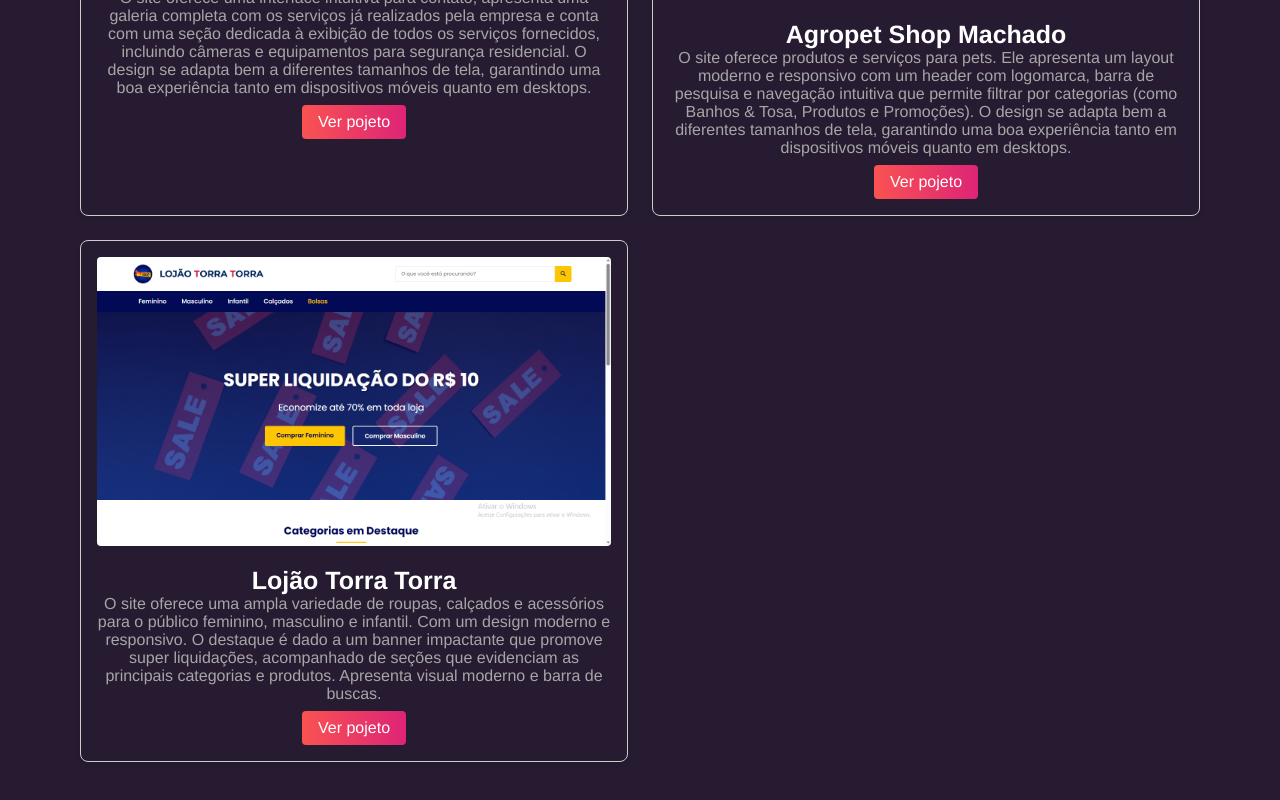
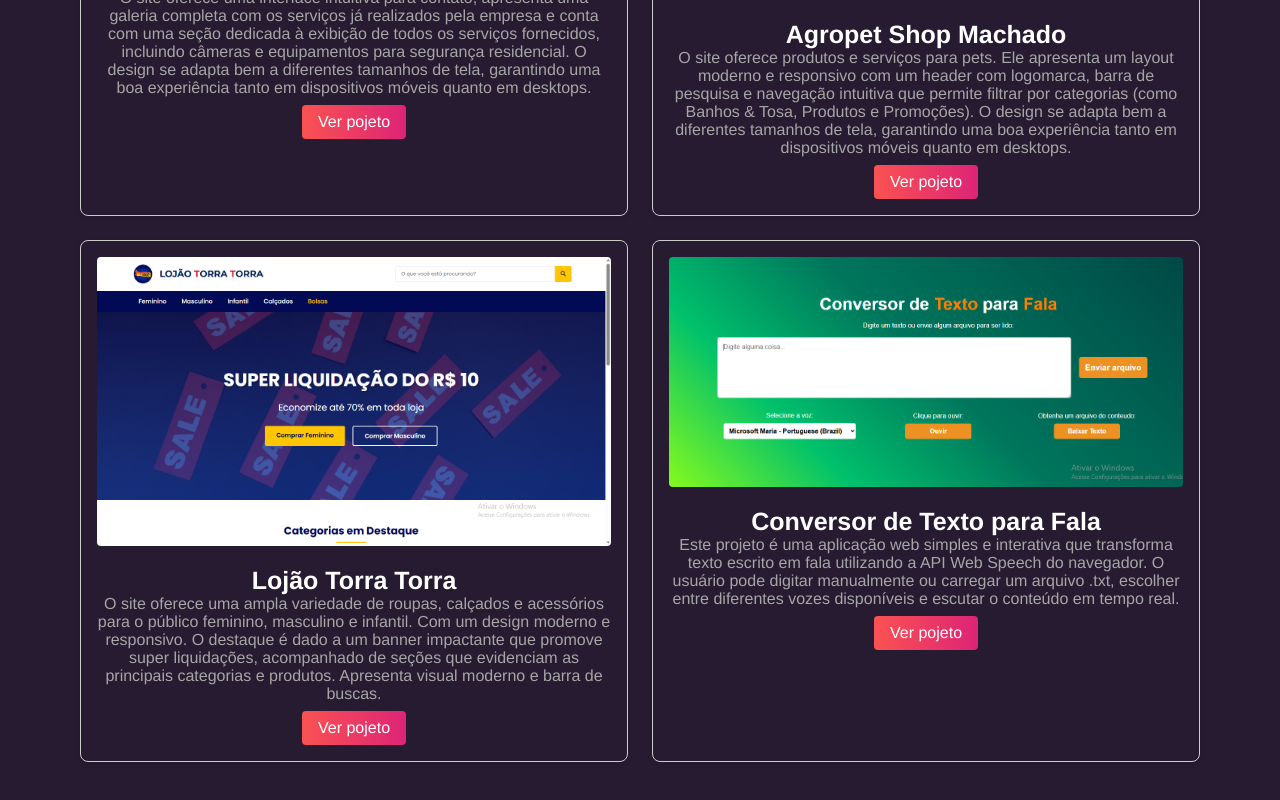
Before and after one commit to GirlaneCosta/portfoliogirlane, a React (Vite) app: page /projetos in a window 1280 px wide. Shown: the part 626-1426 px from the top of the page. Built offline with nearby package versions, Linux system fonts and the light colour scheme.

Commit message:
Adicionando projeto e algumas configuracoes

```diff
--- a/src/pages/ProjectsPage.jsx
+++ b/src/pages/ProjectsPage.jsx
@@ -21,6 +21,12 @@
     image: "lojaoimage.png",
     link: "https://www.lojaotorratorra.online/"
   },
+  {
+    title: "Conversor de Texto para Fala",
+    description: "Este projeto é uma aplicação web simples e interativa que transforma texto escrito em fala utilizando a API Web Speech do navegador. O usuário pode digitar manualmente ou carregar um arquivo .txt, escolher entre diferentes vozes disponíveis e escutar o conteúdo em tempo real.",
+    image: "conversorimage.png",
+    link: "https://github.com/GirlaneCosta/Conversor-de-Texto-para-Fala"
+  },
 ];
 
 function ProjectsPage() {
```
